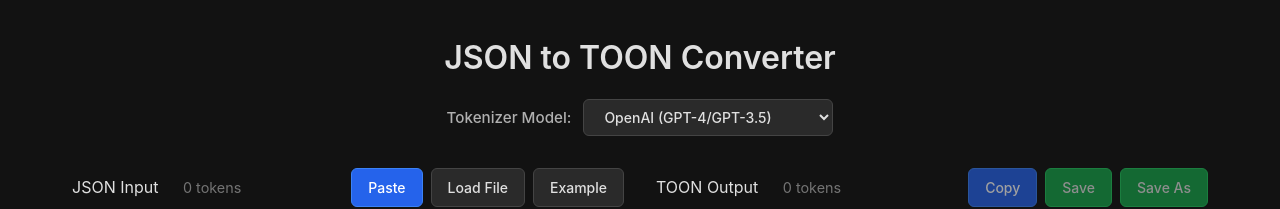
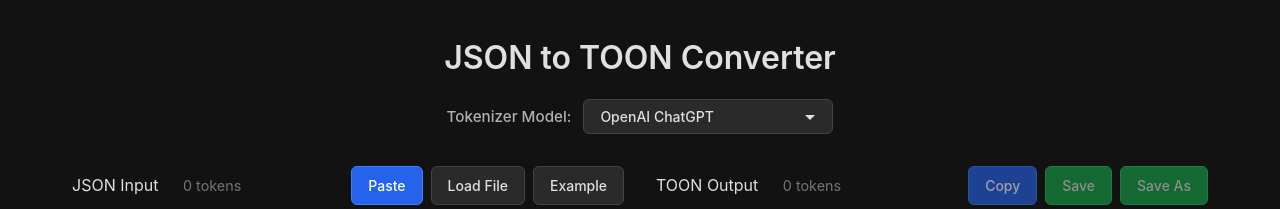
Before and after one commit to klimentsii/totoon.app, an Angular app: page / in a window 1280 px wide. Shown: the top 209 px of the page. Built offline with nearby package versions, Linux system fonts and the light colour scheme.

Commit message:
fixed select

```diff
--- a/src/app/app.html
+++ b/src/app/app.html
@@ -2,17 +2,44 @@
   <div class="header">
     <h1>JSON to TOON Converter</h1>
     <div class="model-selector">
-      <label for="model-select">Tokenizer Model:</label>
-      <select
-        id="model-select"
-        class="model-select"
-        [value]="selectedModel()"
-        (change)="onModelChange($any($event.target).value)"
-      >
-        @for (model of models; track model.value) {
-          <option [value]="model.value">{{ model.label }}</option>
+      <label>Tokenizer Model:</label>
+      <div class="custom-dropdown">
+        <button
+          type="button"
+          class="dropdown-button"
+          (click)="toggleDropdown()"
+          [class.open]="isDropdownOpen()"
+        >
+          <span>{{ getSelectedModelLabel() }}</span>
+          <svg
+            class="dropdown-arrow"
+            [class.open]="isDropdownOpen()"
+            width="12"
+            height="12"
+            viewBox="0 0 12 12"
+            fill="none"
+            xmlns="http://www.w3.org/2000/svg"
+          >
+            <path d="M6 9L1 4h10z" fill="#e0e0e0" />
+          </svg>
+        </button>
+        @if (isDropdownOpen()) {
+          <div class="dropdown-menu">
+            @for (model of models; track model.value) {
+              <button
+                type="button"
+                class="dropdown-item"
+                [class.disabled]="model.disabled"
+                [class.selected]="selectedModel() === model.value"
+                [disabled]="model.disabled"
+                (click)="selectModel(model.value)"
+              >
+                {{ model.label }}
+              </button>
+            }
+          </div>
         }
-      </select>
+      </div>
     </div>
   </div>
 
--- a/src/app/app.scss
+++ b/src/app/app.scss
@@ -35,7 +35,13 @@
     font-weight: 500;
   }
 
-  .model-select {
+  .custom-dropdown {
+    position: relative;
+    width: 250px;
+  }
+
+  .dropdown-button {
+    width: 100%;
     padding: 0.5rem 1rem;
     background-color: #2a2a2a;
     border: 1px solid #444;
@@ -46,22 +52,84 @@
     cursor: pointer;
     transition: all 0.2s ease;
     font-family: inherit;
-    min-width: 250px;
+    box-sizing: border-box;
+    display: flex;
+    align-items: center;
+    justify-content: space-between;
+    text-align: left;
 
     &:hover {
       background-color: #222222;
       border-color: #555;
     }
 
-    &:focus {
-      outline: none;
+    &.open {
+      border-bottom-left-radius: 0;
+      border-bottom-right-radius: 0;
       border-color: #4a9eff;
       background-color: #222222;
     }
 
-    option {
-      background-color: #2a2a2a;
-      color: #e0e0e0;
+    span {
+      flex: 1;
+    }
+  }
+
+  .dropdown-arrow {
+    width: 12px;
+    height: 12px;
+    transition: transform 0.2s ease;
+    flex-shrink: 0;
+    margin-left: 0.5rem;
+
+    &.open {
+      transform: rotate(180deg);
+    }
+  }
+
+  .dropdown-menu {
+    position: absolute;
+    top: 100%;
+    left: 0;
+    right: 0;
+    background-color: #2a2a2a;
+    border: 1px solid #444;
+    border-top: none;
+    border-bottom-left-radius: 6px;
+    border-bottom-right-radius: 6px;
+    z-index: 1000;
+    max-height: 300px;
+    overflow-y: auto;
+    box-shadow: 0 4px 12px rgba(0, 0, 0, 0.3);
+  }
+
+  .dropdown-item {
+    width: 100%;
+    padding: 0.5rem 1rem;
+    background-color: transparent;
+    border: none;
+    color: #e0e0e0;
+    font-size: 0.875rem;
+    font-weight: 500;
+    cursor: pointer;
+    text-align: left;
+    font-family: inherit;
+    transition: background-color 0.2s ease;
+    box-sizing: border-box;
+
+    &:hover:not(.disabled) {
+      background-color: #333;
+    }
+
+    &.selected {
+      background-color: #1a1a1a;
+      color: #4a9eff;
+    }
+
+    &.disabled {
+      color: #666;
+      cursor: not-allowed;
+      opacity: 0.6;
     }
   }
 }
--- a/src/app/app.ts
+++ b/src/app/app.ts
@@ -1,4 +1,4 @@
-import { Component, signal, computed, effect } from '@angular/core';
+import { Component, signal, computed, effect, HostListener } from '@angular/core';
 import { FormsModule } from '@angular/forms';
 import { CommonModule } from '@angular/common';
 
@@ -17,13 +17,14 @@ export class App {
   isDragOver = signal(false);
   showCopiedNotification = signal(false);
   selectedModel = signal<TokenizerModel>('openai');
+  isDropdownOpen = signal(false);
 
   models = [
-    { value: 'openai', label: 'OpenAI (GPT-4/GPT-3.5)' },
-    { value: 'anthropic', label: 'Anthropic (Claude)' },
-    { value: 'google', label: 'Google (Gemini)' },
-    { value: 'xai', label: 'xAI (Grok-3/4)' },
-    { value: 'llama', label: 'Llama (Meta)' },
+    { value: 'openai', label: 'OpenAI ChatGPT', disabled: false },
+    { value: 'anthropic', label: 'Anthropic (Claude)', disabled: true },
+    { value: 'google', label: 'Google (Gemini)', disabled: true },
+    { value: 'xai', label: 'xAI (Grok-3/4)', disabled: true },
+    { value: 'llama', label: 'Llama (Meta)', disabled: true },
   ];
 
   toonOutput = computed(() => {
@@ -248,8 +249,37 @@ export class App {
 
   onModelChange(model: TokenizerModel): void {
     try {
-      this.selectedModel.set(model);
+      const selectedModelConfig = this.models.find(m => m.value === model);
+      if (selectedModelConfig && !selectedModelConfig.disabled) {
+        this.selectedModel.set(model);
+      }
     } catch (error) {
+    }
+  }
+
+  toggleDropdown(): void {
+    this.isDropdownOpen.set(!this.isDropdownOpen());
+  }
+
+  selectModel(model: string): void {
+    const modelValue = model as TokenizerModel;
+    const selectedModelConfig = this.models.find(m => m.value === modelValue);
+    if (selectedModelConfig && !selectedModelConfig.disabled) {
+      this.selectedModel.set(modelValue);
+      this.isDropdownOpen.set(false);
+    }
+  }
+
+  getSelectedModelLabel(): string {
+    const selected = this.models.find(m => m.value === this.selectedModel());
+    return selected ? selected.label : 'OpenAI ChatGPT';
+  }
+
+  @HostListener('document:click', ['$event'])
+  onDocumentClick(event: MouseEvent): void {
+    const target = event.target as HTMLElement;
+    if (!target.closest('.custom-dropdown')) {
+      this.isDropdownOpen.set(false);
     }
   }
 
```
